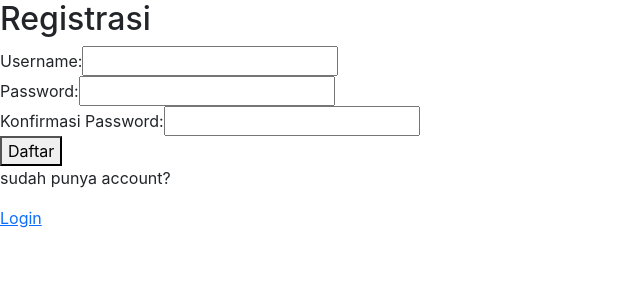
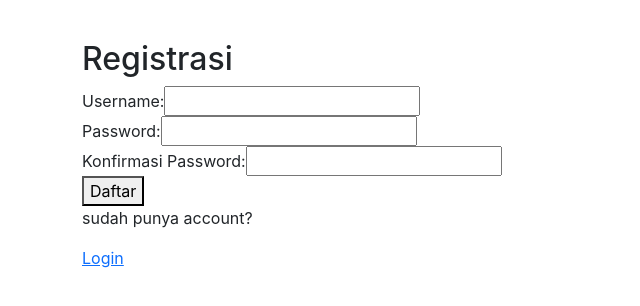
Before and after one commit to NaufalRafi-hub/to-do-list-react, a React (Create React App) app: page /register in a window 1280 px wide. Shown: the top 306 px of the page, without its empty margins (0-640 px from the left). Built offline with nearby package versions, Linux system fonts and the light colour scheme; no server answers.

Commit message:
add container to login aand register

```diff
--- a/src/component/Login.js
+++ b/src/component/Login.js
@@ -1,6 +1,7 @@
 import React, { useState } from 'react';
 import axios from 'axios';
 import { useAuth } from "../hooks/useAuth";
+import { Container } from 'react-bootstrap';
 
 function Login() {
   const [username, setUsername] = useState('');
@@ -21,7 +22,8 @@ function Login() {
   };
 
   return (
-    <div>
+    <Container>
+      <div style={{marginTop: '40px'}}>
         <h2>Login</h2>
         <input type="text" placeholder="Username" value={username} onChange={(e) => setUsername(e.target.value)} />
         <input type="password" placeholder="Password" value={password} onChange={(e) => setPassword(e.target.value)} />
@@ -32,6 +34,8 @@ function Login() {
           <a href="/register">Register</a>
         </div>
       </div>
+    </Container>
+
   );
 }
 
--- a/src/component/Register.js
+++ b/src/component/Register.js
@@ -1,5 +1,6 @@
 import React, { useState } from 'react';
 import axios from 'axios';
+import { Container } from 'react-bootstrap';
 
 function Register() {
   const [username, setUsername] = useState('');
@@ -31,7 +32,8 @@ function Register() {
   };
 
   return (
-    <div>
+    <Container>
+      <div style= {{marginTop: '40px'}}>
         <h2>Registrasi</h2>
         <form onSubmit={handleRegister}>
           <div>
@@ -54,6 +56,8 @@ function Register() {
         </div>
         {message && <p>{message}</p>}
       </div>
+    </Container>
+
   );
 }
 
```
Lines whose indentation alone changed are shown as unchanged.
